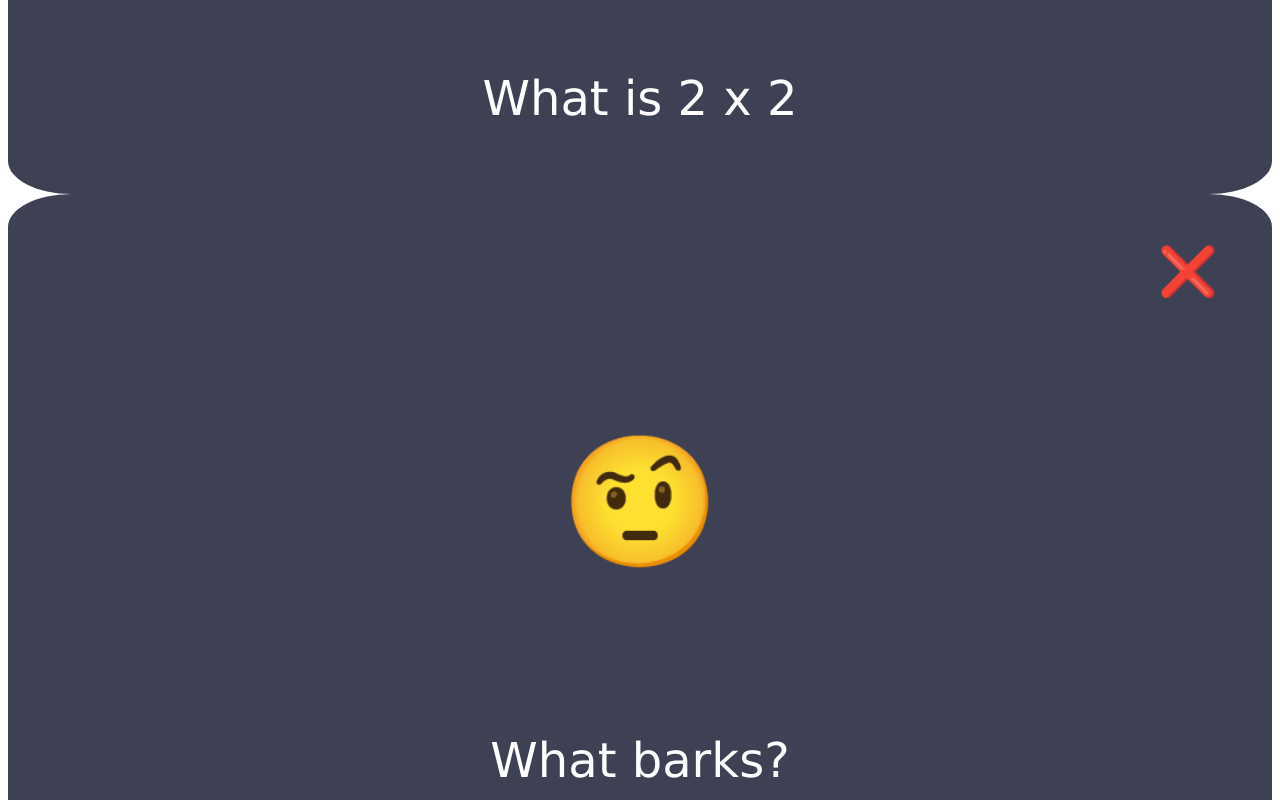
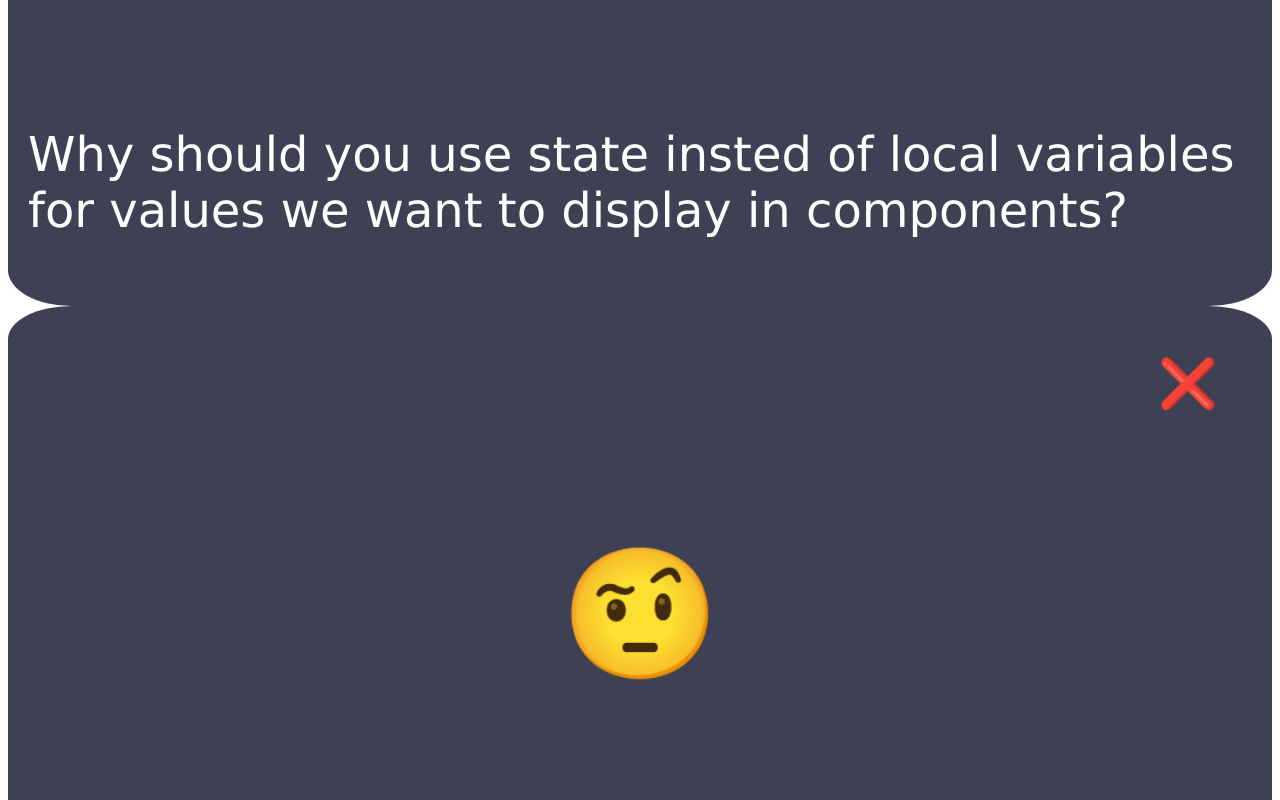
Before and after one commit to lizwade/week-10-sentry-with-react, a React (Vite) app in the folder flashcards/: page / in a window 1280 px wide. Shown: the part 1160-1960 px from the top of the page. Built offline with nearby package versions, Linux system fonts and the light colour scheme.

Commit message:
data now at App level

```diff
--- a/flashcards/src/App.jsx
+++ b/flashcards/src/App.jsx
@@ -1,19 +1,40 @@
 import "./App.css";
+import { useState } from "react";
 import Flashcards from "./components/Flashcards.jsx";
 import Form from "./components/Form/Form.jsx";
 
 function App() {
-  const questionsAndAnswers = [
-    { "What barks?": "A dog" },
-    { "Meaning of life?": "42" },
-  ];
+  const [qAndA, setQAndA] = useState([
+    ["What does the fox say?", "Nobody knows"],
+    ["Meaning of life?", "42"],
+  ]);
 
-  console.log(questionsAndAnswers[1].value, questionsAndAnswers[1].key);
+  // first square brackets specify which qAndA. Second specify Question [0] or Answer [1]
+  //console.log(qAndA[0][1]);
 
   return (
     <>
       <Form />
-      <Flashcards />
+      <Flashcards
+        data={[
+          [
+            "What do we call variables that we pass down to other components?",
+            "props",
+          ],
+          [
+            "Why should you use state insted of local variables for values we want to display in components?",
+            "Because otherwise React can't keep track of its value and won't re-render to change what's displayed.",
+          ],
+          [
+            "In what direction does data move in React?",
+            "From parent to child in a unidirectional flow.",
+          ],
+          [
+            "How do you mutate a component's state?",
+            "You should never mutate state - it is read-only. Make a copy if necessary.",
+          ],
+        ]}
+      />
     </>
   );
 }
--- a/flashcards/src/components/Flashcards.jsx
+++ b/flashcards/src/components/Flashcards.jsx
@@ -1,13 +1,18 @@
 // import { useState } from 'react';
 import Flashcard from "./Flashcard.jsx";
 
-export default function Flashcards() {
+function Flashcards({ data }) {
   return (
-    <>
-      <Flashcard question={"What is JSX?"} answer={"JSX is great"} />
-      <Flashcard question={"What is 2 x 2"} answer={"That's 4"} />
-      <Flashcard question={"What barks?"} answer={"Dog"} />
-      <Flashcard question={"What comes after day?"} answer={"Night!"} />
-    </>
+    <div className="flashcards">
+      {data.map((item, index) => (
+        <Flashcard
+          key={index}
+          question={data[index][0]}
+          answer={data[index][1]}
+        />
+      ))}
+    </div>
   );
 }
+
+export default Flashcards;
```
Also changed, not shown: flashcards/src/components/Flashcard.jsx (+1 -8 lines).
